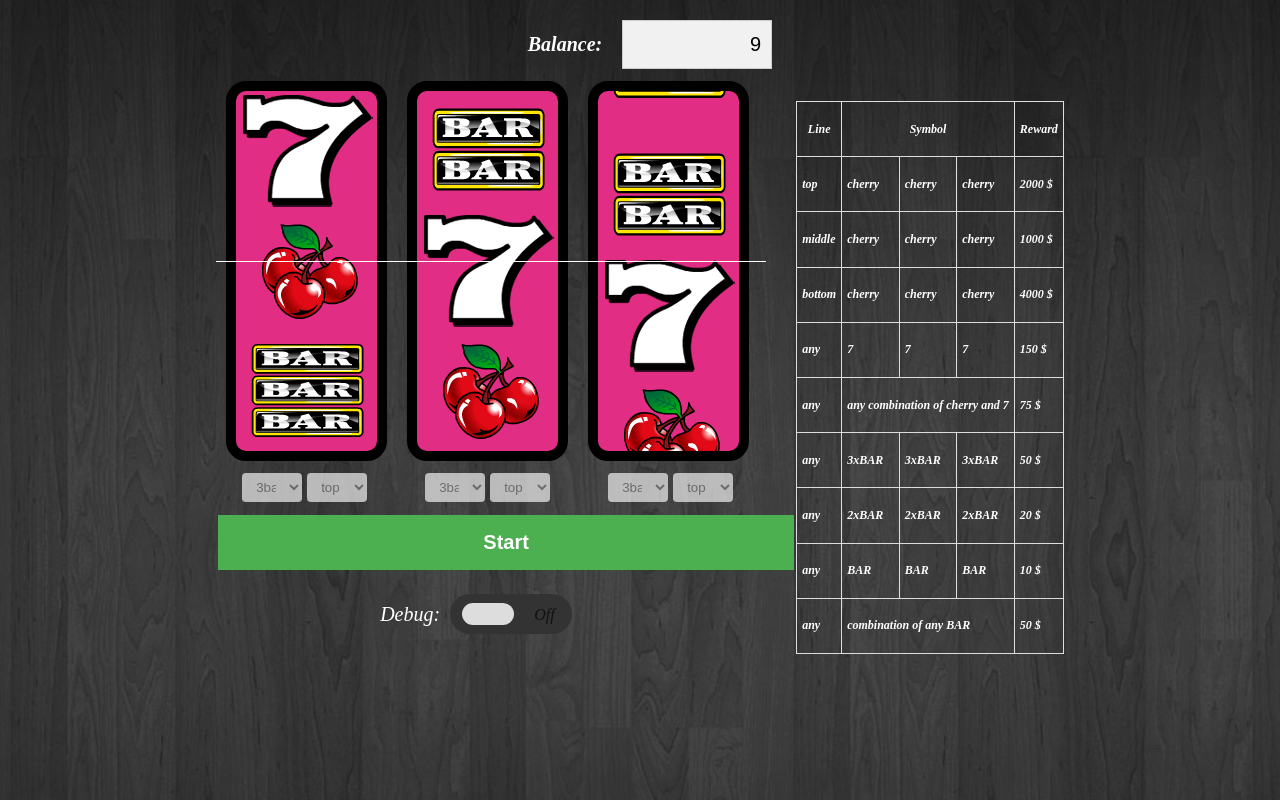
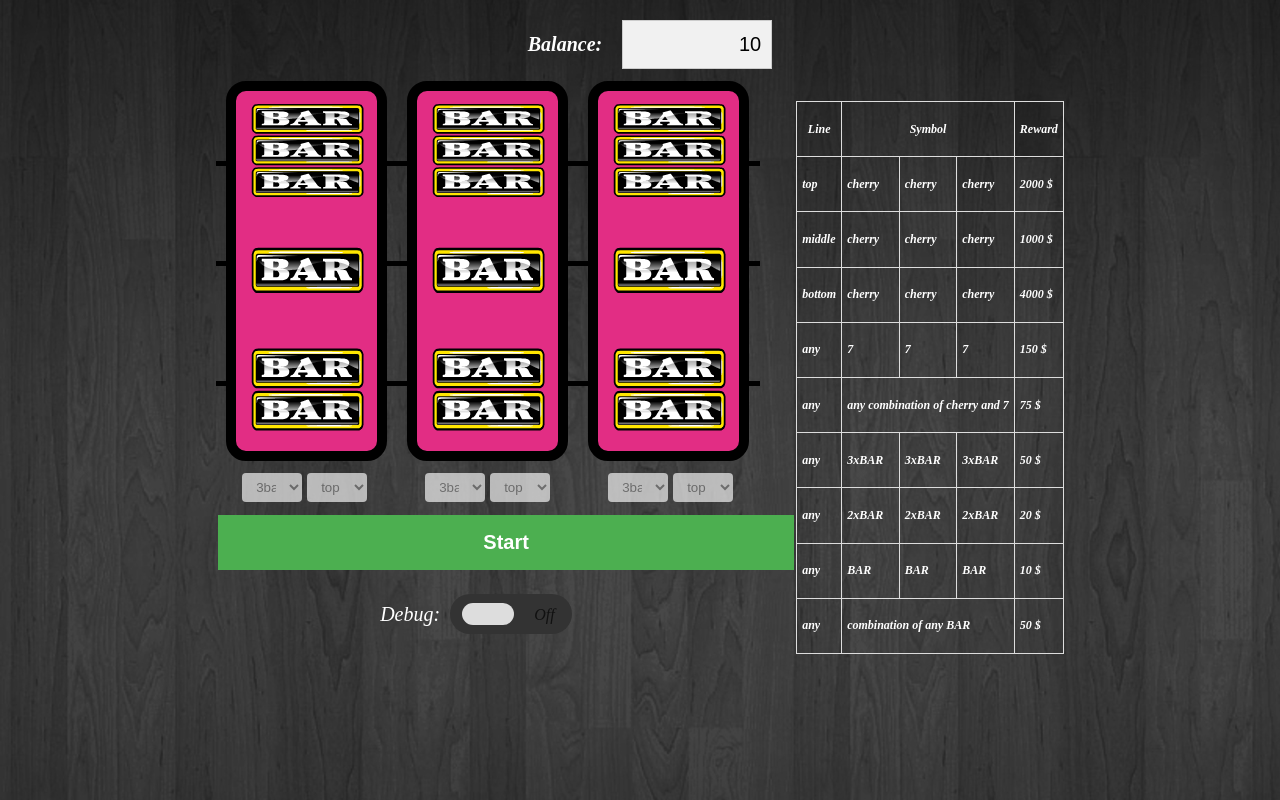
Before and after one commit to benitezhm/slot-machine-test, a website: page index.html in a window 1280 px wide. Both pictures are taken after a click on the button "Start". Drawn offline with Linux system fonts and the light colour scheme.

Commit message:
Added win lines to the reels

```diff
--- a/index.html
+++ b/index.html
@@ -17,11 +17,21 @@
         </div>
         <div class="content">
             <div class="reels">
-                <div class="line"></div>
-
-                <div id="reel1" class="slot2 slot"></div>
+                <div class="line line-b-1"></div>
+                <div class="line line-m-1"></div>
+                <div class="line line-t-1"></div>
+                <div id="reel1" class="slot"></div>
+                <div class="line line-b-2"></div>
+                <div class="line line-m-2"></div>
+                <div class="line line-t-2"></div>
                 <div id="reel2" class="slot"></div>
+                <div class="line line-b-3"></div>
+                <div class="line line-m-3"></div>
+                <div class="line line-t-3"></div>
                 <div id="reel3" class="slot"></div>
+                <div class="line line-b-4"></div>
+                <div class="line line-m-4"></div>
+                <div class="line line-t-4"></div>
 
                 <div class="result">
                     <select id="reel_dbg1" class="debug" disabled>
--- a/slot.js
+++ b/slot.js
@@ -317,5 +317,5 @@
   var payTable = document.getElementsByClassName("rule");
   [].forEach.call(payTable, function(row, index) {
     row.style.backgroundColor = "";
-  });
+sty  });
 }
--- a/style.css
+++ b/style.css
@@ -181,10 +181,108 @@
 }
 
 div.line {
-  width: 550px;
+  border-bottom: 5px solid black;
+  position: absolute;
+}
+
+.line-m-1 {
+  width: 20px;
   height: 180px;
-  border-bottom: 1px solid white;
+}
+
+.line-m-2 {
+  width: 40px;
+  height: 180px;
+  margin-left: 161px;
+}
+
+.line-m-3 {
+  width: 40px;
+  height: 180px;
+  margin-left: 342px;
+}
+
+.line-m-4 {
+  width: 20px;
+  height: 180px;
+  margin-left: 524px;
+}
+
+.line-t-1 {
+  width: 20px;
+  height: 80px;
+}
+
+.line-t-2 {
+  width: 40px;
+  height: 80px;
+  margin-left: 161px;
+}
+
+.line-t-3 {
+  width: 40px;
+  height: 80px;
+  margin-left: 342px;
+}
+
+.line-t-4 {
+  width: 20px;
+  height: 80px;
+  margin-left: 524px;
+}
+
+.line-b-1 {
+  width: 20px;
+  height: 300px;
+}
+
+.line-b-2 {
+  width: 40px;
+  height: 300px;
+  margin-left: 161px;
+}
+
+.line-b-3 {
+  width: 40px;
+  height: 300px;
+  margin-left: 342px;
+}
+
+.line-b-4 {
+  width: 20px;
+  height: 300px;
+  margin-left: 524px;
+}
+
+div.line_1_1 {
+  width: 25px;
+  height: 80px;
+  border-bottom: 10px solid white;
   position: absolute;
+}
+
+div.line_2 {
+  width: 50px;
+  height: 180px;
+  border-bottom: 10px solid white;
+  position: absolute;
+  margin-left: 155px;
+}
+
+div.line_3 {
+  width: 50px;
+  height: 180px;
+  border-bottom: 10px solid white;
+  position: absolute;
+  margin-left: 335px;
+}
+
+div.line_4 {
+  width: 25px;
+  height: 180px;
+  border-bottom: 10px solid white;
+  position: absolute;
+  margin-left: 520px;
 }
 
 table,
@@ -211,8 +309,8 @@
   width: 100%; /* Full width */
   height: 100%; /* Full height */
   overflow: auto; /* Enable scroll if needed */
-  background-color: rgb(0,0,0); /* Fallback color */
-  background-color: rgba(0,0,0,0.4); /* Black w/ opacity */
+  background-color: rgb(0, 0, 0); /* Fallback color */
+  background-color: rgba(0, 0, 0, 0.4); /* Black w/ opacity */
 }
 
 /* Modal Content/Box */
```
